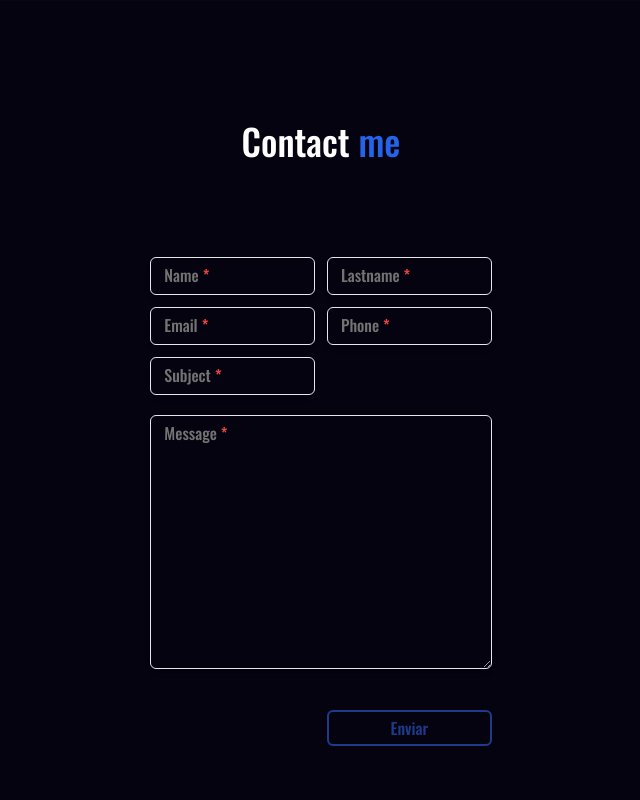
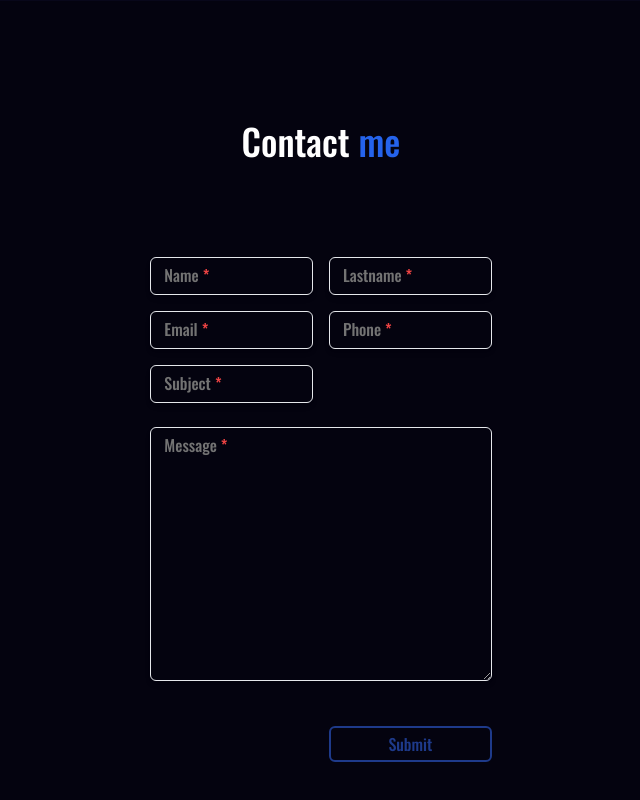
Before and after one commit to felipecorreiasilva/portfolio, a Next.js app: page / in a window 1280 px wide. Shown: the part 2698-3498 px from the top of the page, without its empty margins (319-959 px from the left). Built offline with nearby package versions, Linux system fonts and the light colour scheme; a web font is replaced by a local one.

Commit message:
small adjustments

```diff
--- a/src/components/Contact.tsx
+++ b/src/components/Contact.tsx
@@ -157,7 +157,7 @@ export const Contact = () => {
             whileInView={{ opacity: 1, y: 0 }}
             initial={{ opacity: 0, y: 100 }}
             transition={{ duration: 0.5 }}
-            className="lg:mt-24 grid lg:grid-cols-2 gap-3">
+            className="lg:mt-24 grid lg:grid-cols-2 gap-4">
 
 
                 <label className="relative">
@@ -171,7 +171,7 @@ export const Contact = () => {
                   value={formData.firstname}
                   onChange={handleOnChange}
                   type="text" />
-                  <p className=' text-neutral-500 absolute
+                  <p className='text-neutral-500 absolute
                   peer-focus:-translate-y-5 peer-focus:text-sm left-0 top-[6px] ml-2 px-[6px] duration-300 bg-primary-950 peer-valid:text-sm peer-valid:-translate-y-5'>
                   Name
                   <span
@@ -311,7 +311,7 @@ export const Contact = () => {
 
                 <button
                 type='submit'
-                className='sm:col-start-2 p-1 my-4 border-2 border-blue-900 hover:bg-blue-900 text-blue-900 hover:text-white bg-transparent rounded-md'>Enviar</button>
+                className='sm:col-start-2 p-1 my-4 border-2 border-blue-900 hover:bg-blue-900 text-blue-900 hover:text-white bg-transparent rounded-md'>Submit</button>
 
             </motion.div>
 
--- a/src/components/MainContainer.tsx
+++ b/src/components/MainContainer.tsx
@@ -26,10 +26,10 @@ const MainContainer = (props:PropsMainContainer) => {
 
         </main>
         <footer className='px-32 pb-32'>
-        <div className='flex justify-between'>
+        <div className='flex justify-between space-x-16'>
             <div></div>
-            <div className='' >
-                <p>{process.env.NEXT_PUBLIC_MY_LOC}</p>
+            <div className='text-xs sm:text-sm' >
+                <p className=''>{process.env.NEXT_PUBLIC_MY_LOC}</p>
                 <p className='my-2' >{InputMask('phone',''+process.env.NEXT_PUBLIC_MY_WPP)}</p>
                 <p>{process.env.NEXT_PUBLIC_MY_EMAIL}</p>
             </div>
```
